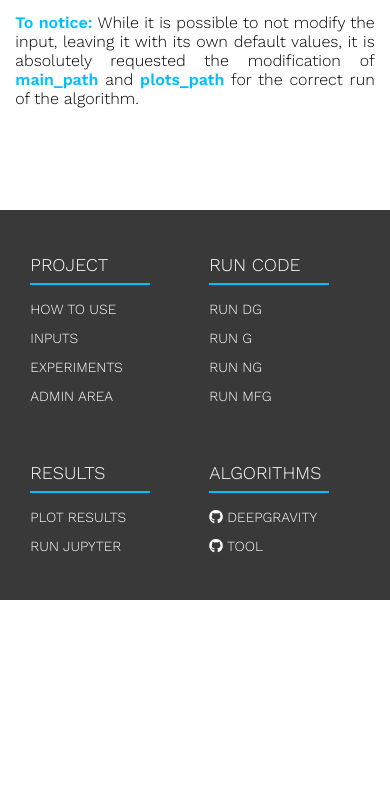
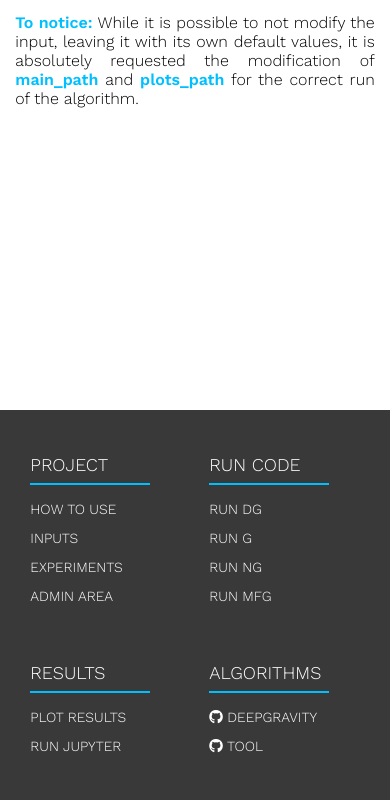
Before and after one commit to LucoMoro/DeepGravityTool, a Django app: page /tool/inputs in a window 390 px wide. Shown: the part 904-1704 px from the top of the page. Before the commit the page ends 1504 px from the top, so only its background shows below. Run offline with Django 4.2, Linux system fonts and the light colour scheme.

Commit message:
Fixing footer

```diff
--- a/tool/static/tool/style.css
+++ b/tool/static/tool/style.css
@@ -320,6 +320,10 @@ ul {
   .f-row {
     width: 50%;
     margin-bottom: 10px;
+  }
+
+  .body-footer {
+    margin-top: 200px;
   }
 
   .f-col::before {
```
Also changed, not shown: db.sqlite3.
